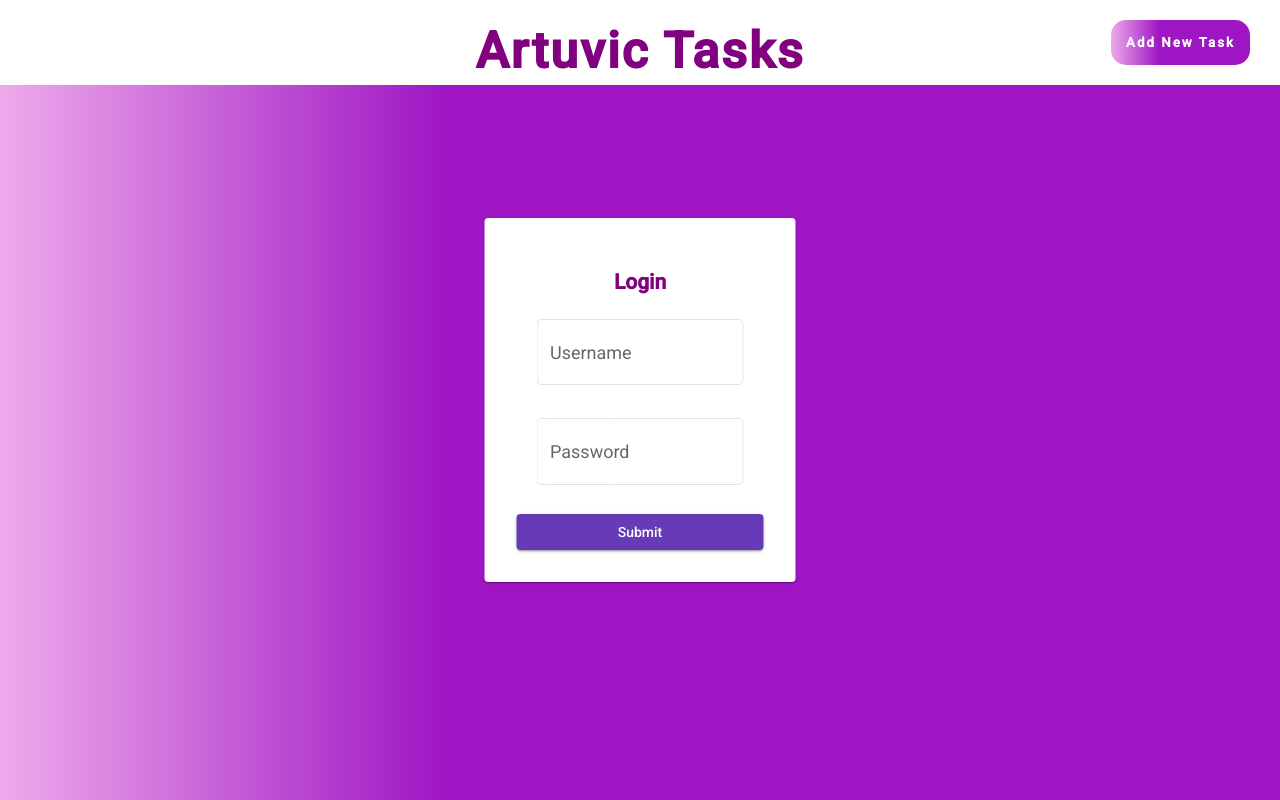
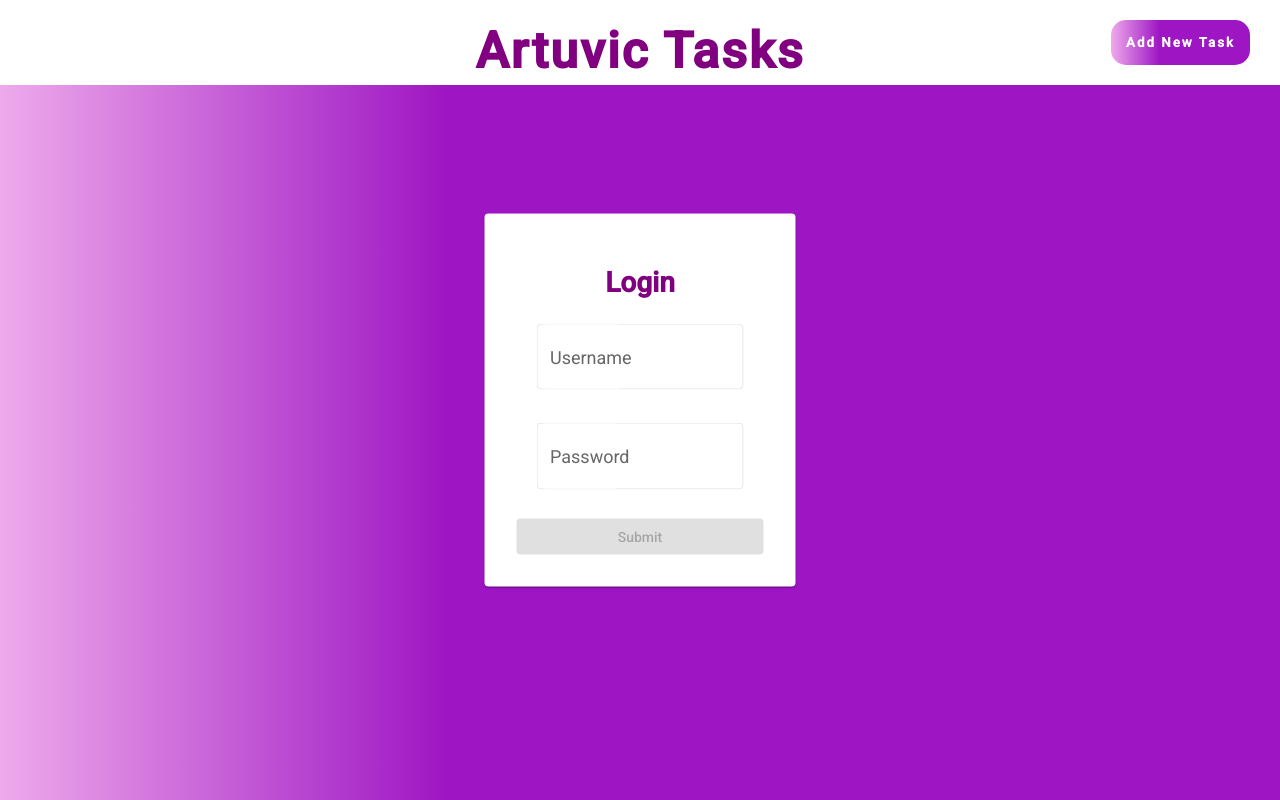
Before and after one commit to MikesGit138/ArtuvicTasks, an Angular app: page / in a window 1280 px wide. Built offline with nearby package versions, Linux system fonts and the light colour scheme.

Commit message:
impl error login msg

```diff
--- a/src/app/components/login/login.component.html
+++ b/src/app/components/login/login.component.html
@@ -1,7 +1,8 @@
 <mat-card>
   <mat-card-content>
     <form (submit)="loginUser()">
-      <h2 class="form-head">Login</h2>
+      <h1  class="form-head">Login</h1>
+      <p *ngIf="showLogErr" class="errorMsg">Incorrect User Details</p>
       <mat-form-field appearance="outline">
         <mat-label>Username</mat-label>
         <input type="text"
@@ -20,6 +21,7 @@
         mat-raised-button
         color="primary"
         type="submit"
+        [disabled]="!username || !password"
       >Submit</button>
     </form>
   </mat-card-content>
--- a/src/app/components/login/login.component.scss
+++ b/src/app/components/login/login.component.scss
@@ -19,5 +19,9 @@ mat-card{
       margin: 20px;
     }
   }
+  .errorMsg{
+    color: red;
+    text-align: center;
+  }
 
 }
--- a/src/app/components/login/login.component.ts
+++ b/src/app/components/login/login.component.ts
@@ -19,12 +19,14 @@ export class LoginComponent implements OnInit {
       this.jwtService.login(this.username, this.password).subscribe({
         next: res => {
           if (res) {
-            this.decoded = this.jwtService.decodeToken()
-            console.log(this.decoded)
+            this.decoded = this.jwtService.decodeToken();
             if(this.decoded.sub === "user"){
               this.router.navigate(['/task'])
             }
-          }}})
+          }},
+      error: err => {
+        this.showLogErr = true;}
+      })
     }
 
 
--- a/src/app/components/update-task/update-task.component.html
+++ b/src/app/components/update-task/update-task.component.html
@@ -1,6 +1,6 @@
 <mat-card>
   <mat-card-content>
-    <button (click)="goToTasks()" mat-raised-button color="warn">X</button>
+    <button (click)="goToTasks()" mat-stroked-button color="warn">Back to Tasks</button>
     <form (submit)="onUpdateTask()">
       <h2 class="form-head">Update Task of ID {{taskID}}</h2>
       <mat-form-field appearance="outline">
--- a/src/app/components/update-task/update-task.component.scss
+++ b/src/app/components/update-task/update-task.component.scss
@@ -2,7 +2,7 @@ mat-card{
   padding: 2em;
   background-color: white;
   position: absolute;
-  top: 10%;
+  top: 50%;
   left: 50%;
   transform: translate(-50%,-50%);
   form{
--- a/src/app/guards/is-authenticated.guard.ts
+++ b/src/app/guards/is-authenticated.guard.ts
@@ -14,7 +14,7 @@ export class IsAuthenticatedGuard implements CanActivate {
     return this.jwtService.isLoggedIn.pipe(
       tap(isLoggedIn => {
         if (!isLoggedIn){
-          this.router.navigate(['login']).then(r => "UNAUTHORIZED")
+          this.router.navigate(['login']).then(r => console.log("UNAUTHORIZED"))
         }
       })
     );
```
